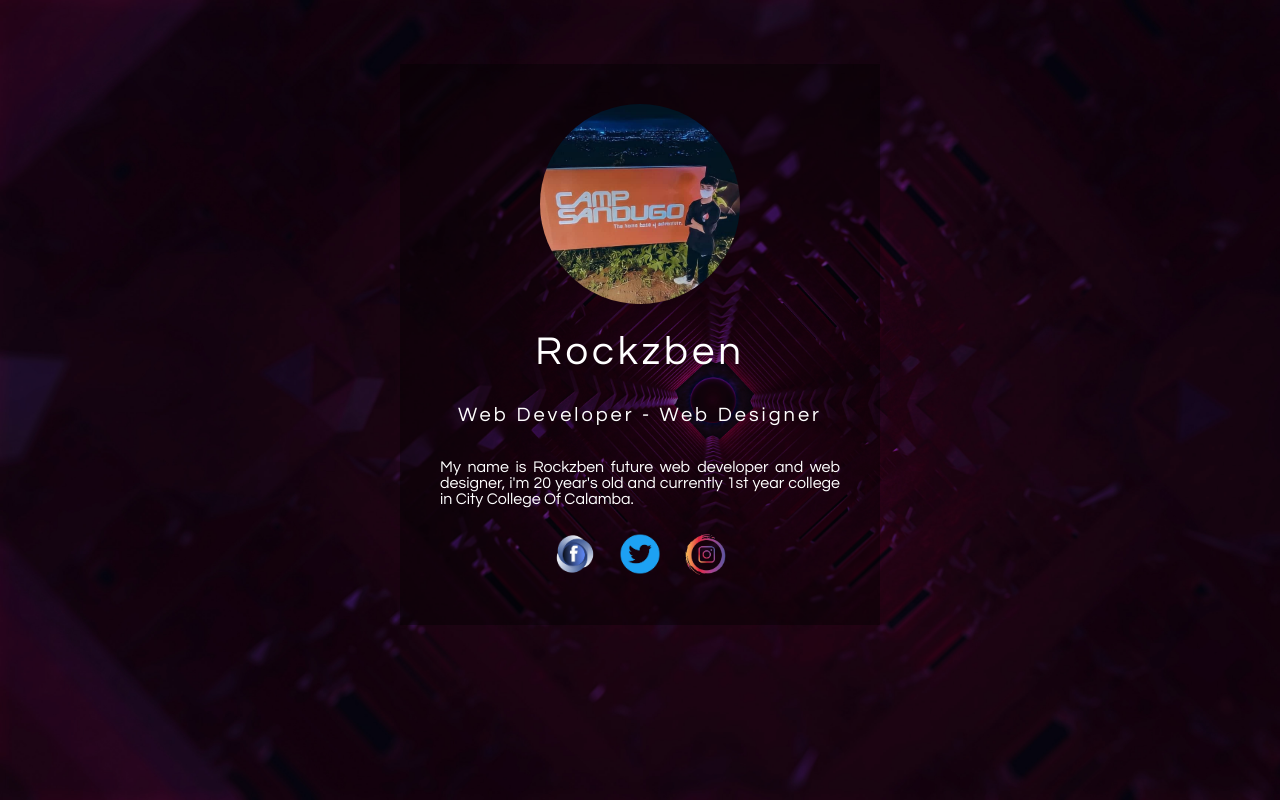
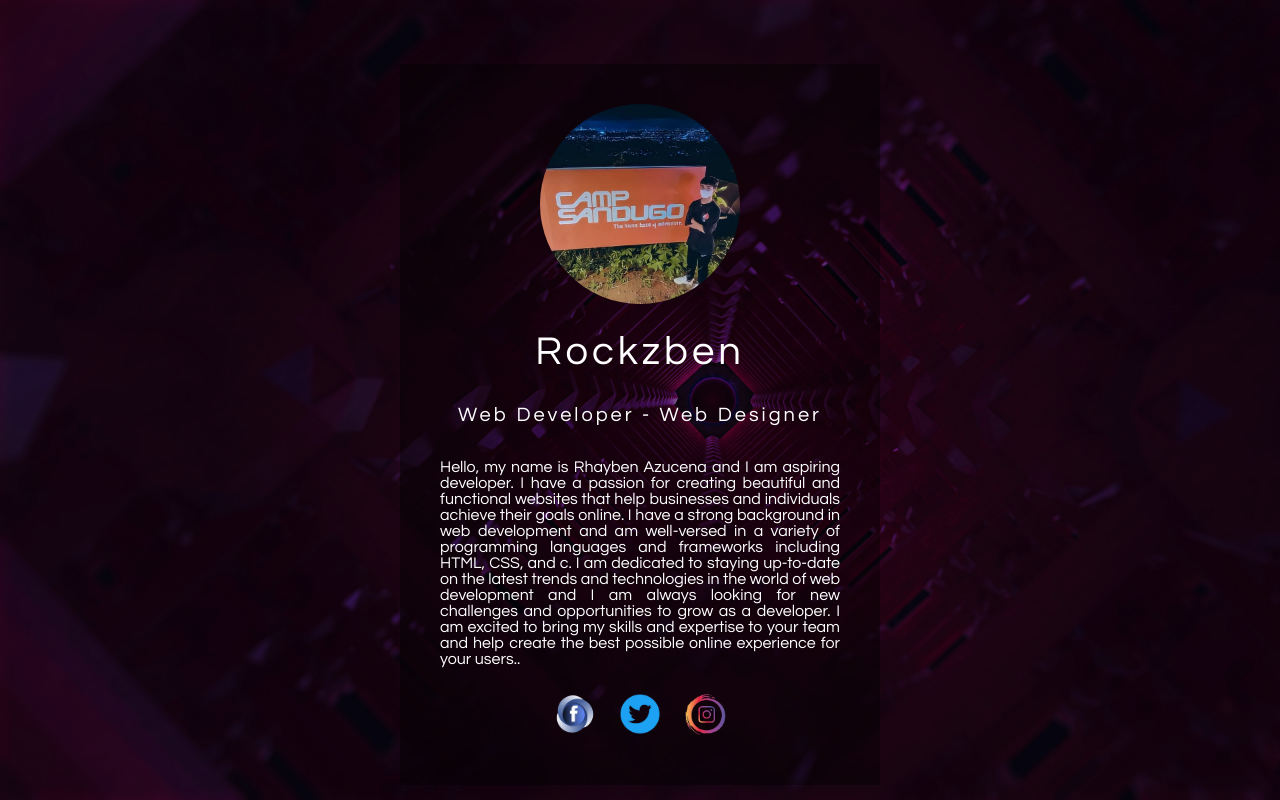
Before and after one commit to Rockzben/rockzben., a plain HTML site: page index.html in a window 1280 px wide. Drawn offline with Linux system fonts and the light colour scheme.

Commit message:
Update index.html

```diff
--- a/index.html
+++ b/index.html
@@ -12,7 +12,7 @@
            <img src="Picture_1.jpg" alt="" class="box-img">
            <h1>Rockzben</h1>
            <h5>Web Developer - Web Designer</h5>
-           <p>My name is Rockzben future web developer and web designer, i'm 20 year's old and currently 1st year college in City College Of Calamba.</p>
+           <p>Hello, my name is Rhayben Azucena and I am aspiring developer. I have a passion for creating beautiful and functional websites that help businesses and individuals achieve their goals online. I have a strong background in web development and am well-versed in a variety of programming languages and frameworks including HTML, CSS, and c. I am dedicated to staying up-to-date on the latest trends and technologies in the world of web development and I am always looking for new challenges and opportunities to grow as a developer. I am excited to bring my skills and expertise to your team and help create the best possible online experience for your users..</p>
         <ul>
          <li><a href="https://www.facebook.com/Rockzben">
             <img src="Picture_9.png" alt="Facebook.com" width="50" height="50">
```
